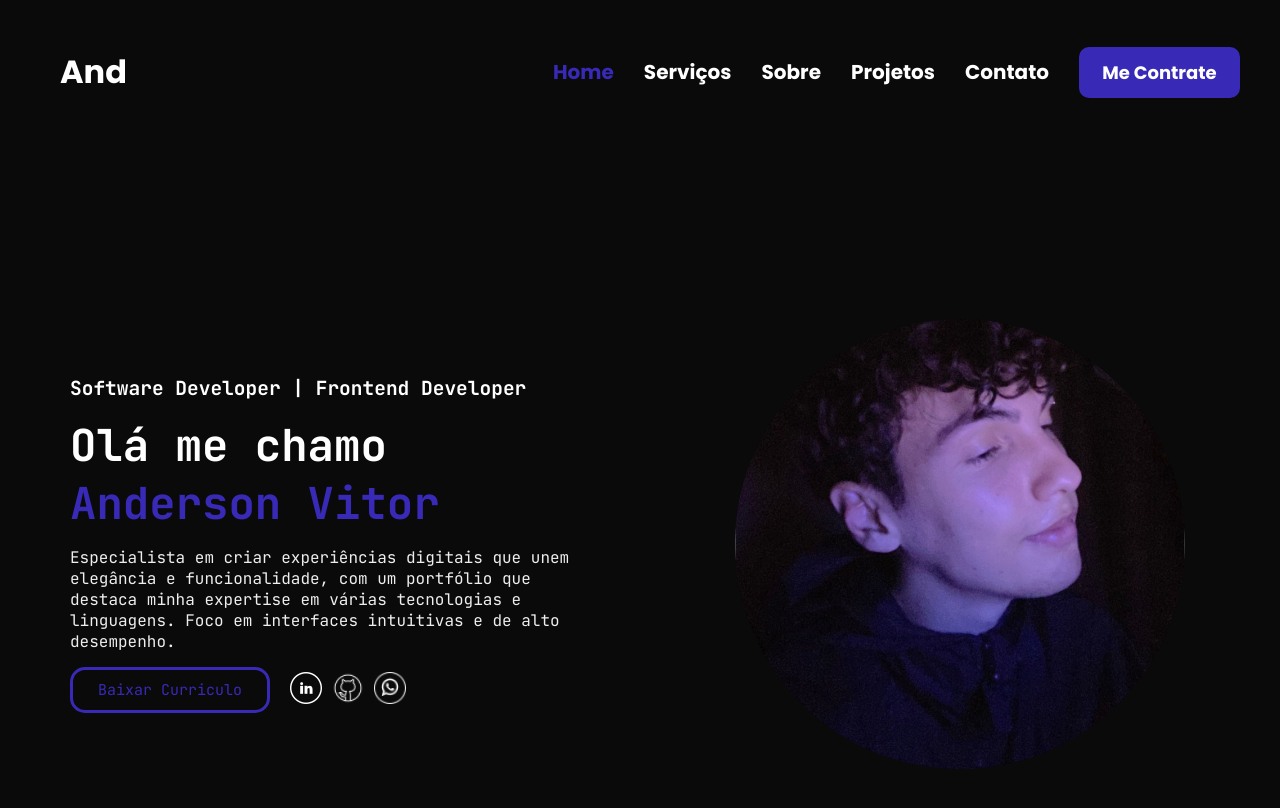
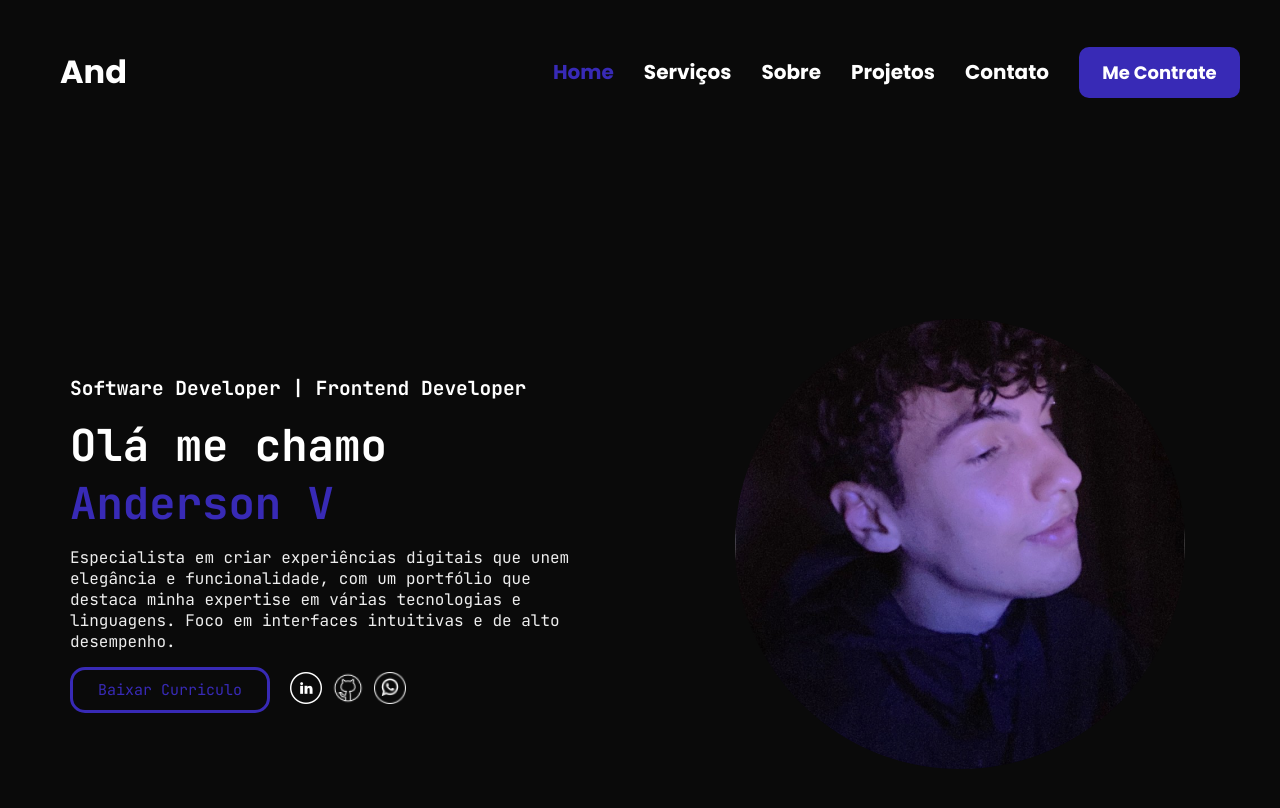
Before and after one commit to luvsscorpius/dev-and-portfolio-react, a React (Create React App) app in the folder frontend/: page / in a window 1280 px wide. Shown: the top 808 px of the page. Built offline with nearby package versions, Linux system fonts and the light colour scheme.

Commit message:
feat(home.jsx): implementing typical library to animate h1

```diff
--- a/frontend/package.json
+++ b/frontend/package.json
@@ -15,6 +15,7 @@
     "react-router": "^7.0.1",
     "react-scripts": "5.0.1",
     "react-toastify": "^10.0.6",
+    "react-typical": "^0.1.3",
     "styled-components": "^6.1.13",
     "web-vitals": "^2.1.4"
   },
--- a/frontend/src/Pages/Home/Home.jsx
+++ b/frontend/src/Pages/Home/Home.jsx
@@ -4,6 +4,7 @@ import linkedinLogo from '../../assets/img/linkedinLogo.png'
 import githubLogo from '../../assets/img/githubLogo.png'
 import whatsappLogo from '../../assets/img/whatsappLogo.png'
 import profilePhoto from '../../assets/img/profilePhoto.png'
+import Typical from "react-typical" // Biblioteca para animação do texto
 
 export const Home = () => {
     // Função para baixar o curriculo no botao de baixar curriculo
@@ -22,8 +23,27 @@ export const Home = () => {
                 </H.h2Content>
 
                 <H.introContent>
-                    <h1>Olá me chamo</h1>
-                    <h1 className='name'>Anderson Vitor</h1>
+                    <h1>
+                        <Typical
+                            loop={Infinity}
+                            steps={[
+                                'Olá me chamo', // Primeiro mostra o texto
+                                2000, // aguarda dois segundos
+                                '', // Limpa para criar um efeito natural
+                                500 // Pausa rapida
+                            ]}
+                        />
+                    </h1>
+                    <h1 className='name'>
+                        <Typical
+                        loop={Infinity}
+                        steps={[
+                            '', // Aguarda para sincronizar com o primeiro
+                            2500, // Pausa equivalente à duração do primeiro texto
+                            'Anderson Vitor', // Aparece depois
+                            2000, // Pausa 2 segundos antes de reiniciar
+                        ]}
+                    /></h1>
                 </H.introContent>
 
                 <H.descriptionContent>
@@ -35,15 +55,15 @@ export const Home = () => {
 
                     <div>
                         <a href="https://www.linkedin.com/in/andersonvitor1801/" target="_blank" rel="noopener noreferrer">
-                        <img src={linkedinLogo} alt="Linkedin Logo" title='Linkedin'/>
+                            <img src={linkedinLogo} alt="Linkedin Logo" title='Linkedin' />
                         </a>
 
                         <a href="https://github.com/luvsscorpius" target="_blank" rel="noopener noreferrer">
-                        <img src={githubLogo} alt="Github Logo" />
+                            <img src={githubLogo} alt="Github Logo" />
                         </a>
 
                         <a href="https://wa.link/1o5zo0" target="_blank" rel="noopener noreferrer">
-                        <img src={whatsappLogo} alt="Whatsapp Logo" />
+                            <img src={whatsappLogo} alt="Whatsapp Logo" />
                         </a>
                     </div>
                 </H.linksContent>
```
Also changed, not shown: 1 other file (tests, documents, lock files or other folders).
